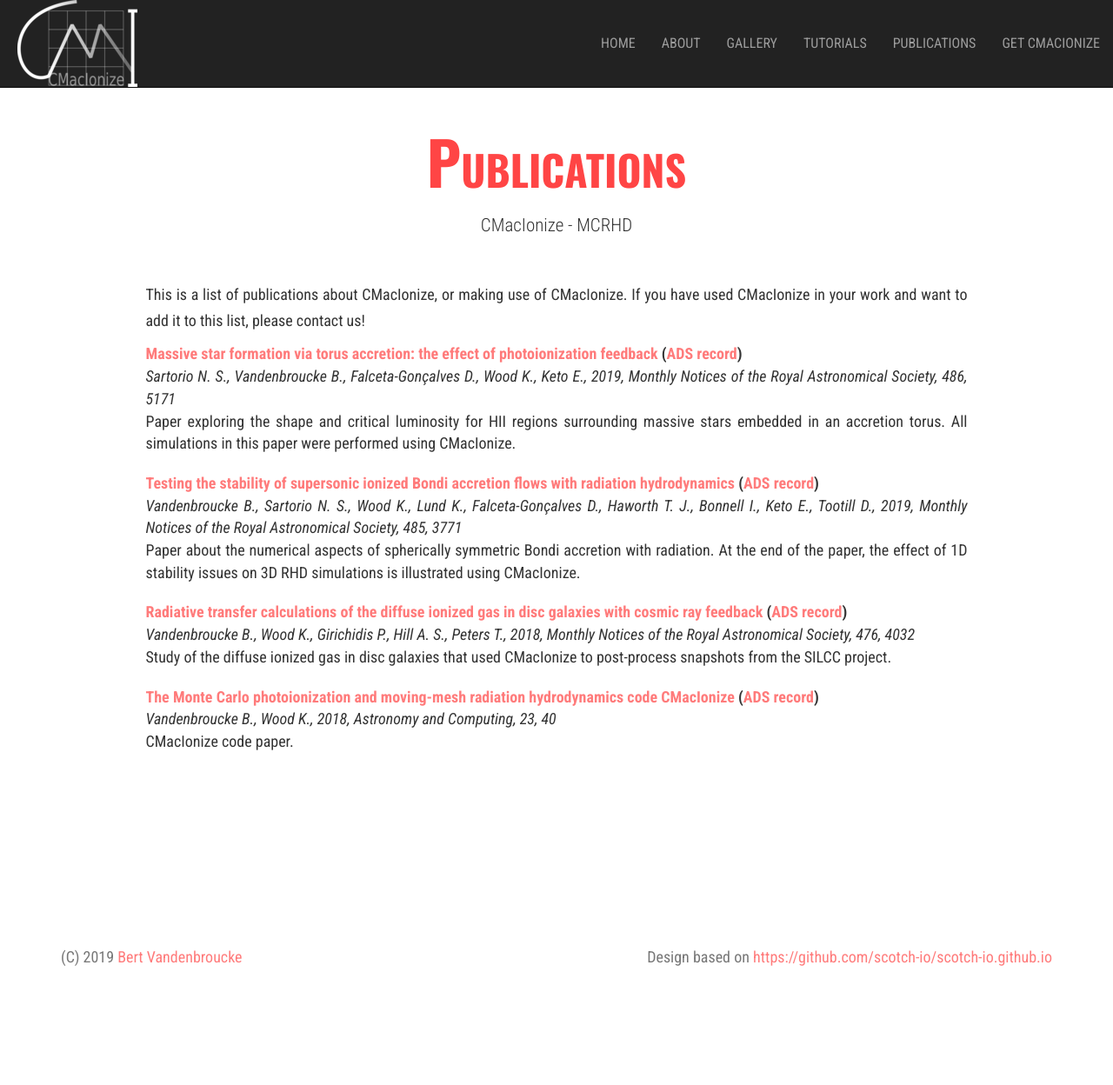
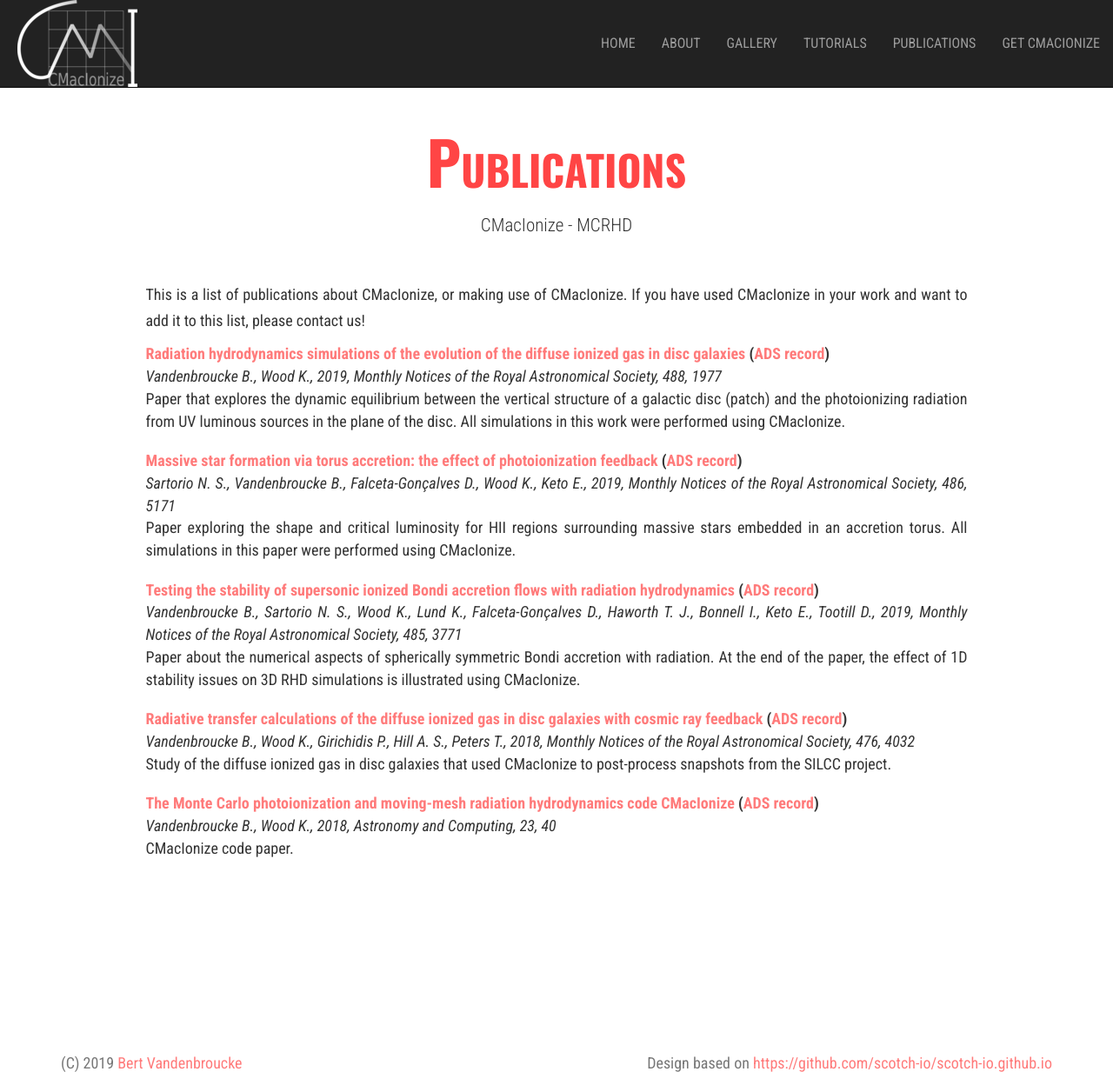
Before and after one commit to bwvdnbro/CMacIonize, a Jekyll site: the page built from _pages/publications.md, in a window 1280 px wide and 1248 px high. Shown: the whole window at 87% size. Built offline with Jekyll 4.4.1, drawn with Linux system fonts in a browser that asks for light colours; nearby versions of some CDN libraries.

Commit message:
Added DIG paper to publications.

```diff
--- a/_pages/publications.md
+++ b/_pages/publications.md
@@ -4,6 +4,25 @@ title: Publications
 permalink: /publications/
 
 publications:
+  - doi: 10.1093/mnras/stz1841
+    inpress: false
+    ads: 2019MNRAS.488.1977V
+    title: >-
+      Radiation hydrodynamics simulations of the evolution of the
+      diffuse ionized gas in disc galaxies
+    authors:
+      - name: Vandenbroucke B.
+      - name: Wood K.
+    journal: Monthly Notices of the Royal Astronomical Society
+    volume: 488
+    page: 1977
+    month: 9
+    year: 2019
+    description: >-
+      Paper that explores the dynamic equilibrium between the vertical
+      structure of a galactic disc (patch) and the photoionizing radiation
+      from UV luminous sources in the plane of the disc. All simulations
+      in this work were performed using CMacIonize.
   - doi: 10.1093/mnras/stz1187
     inpress: false
     ads: 2019MNRAS.486.5171S
```
